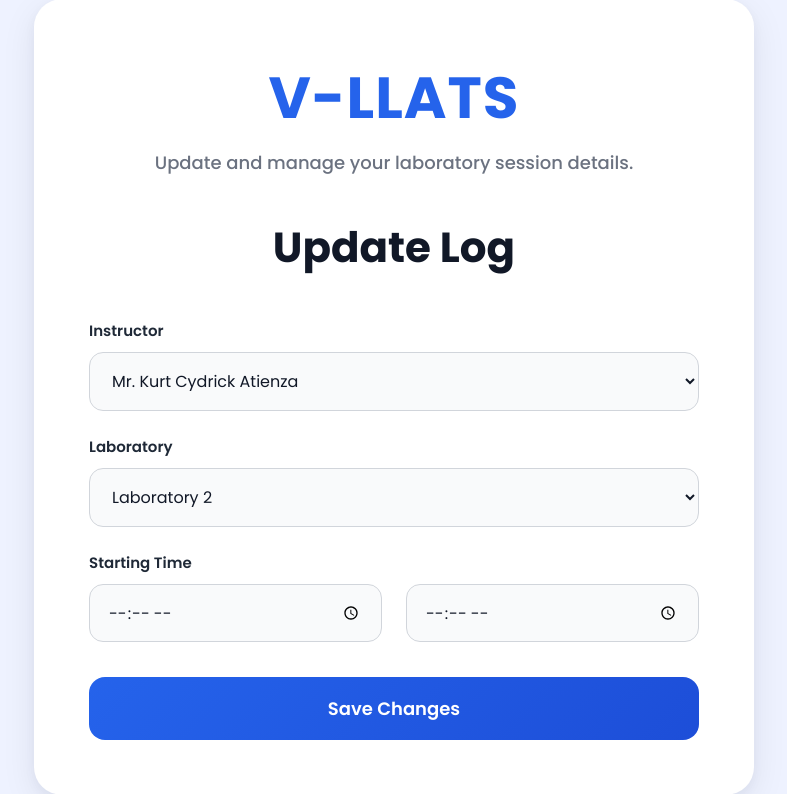
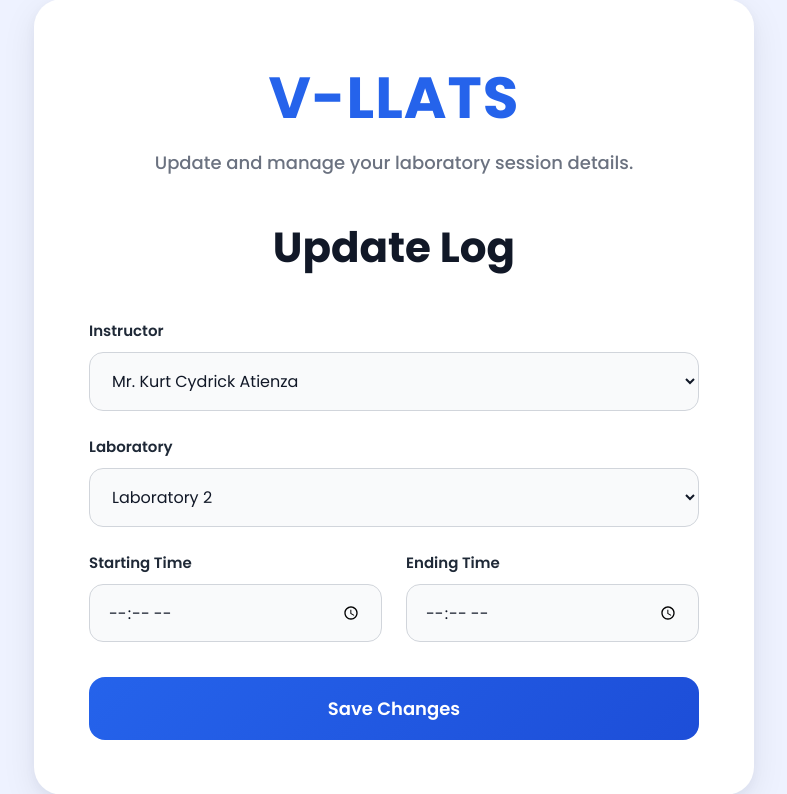
Before and after one commit to matiradranreb9-d4d4/VLLATS, a Flask app: page /update_log/1 in a window 1280 px wide. Shown: the part 41-835 px from the top of the page, without its empty margins (246-1033 px from the left). Run offline with Flask 3, Linux system fonts and the light colour scheme; the visitor is signed in with stand-in values (Sample User, id 1); data comes from the database, SQL or seed files in the repository; parts of the project's set-up code (start-up, migrations or seed data) failed here and were passed over.

Commit message:
Update update_log.html

```diff
--- a/templates/update_log.html
+++ b/templates/update_log.html
@@ -352,6 +352,8 @@
 
             <div class="form-group">
 
+				<label>Ending Time</label>
+
                 <input type="time"
                        name="end_time"
                        value="{{ log.end_time }}"
```
